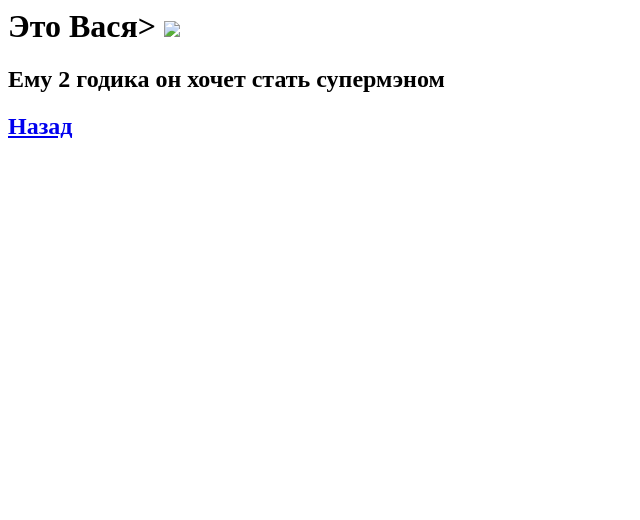
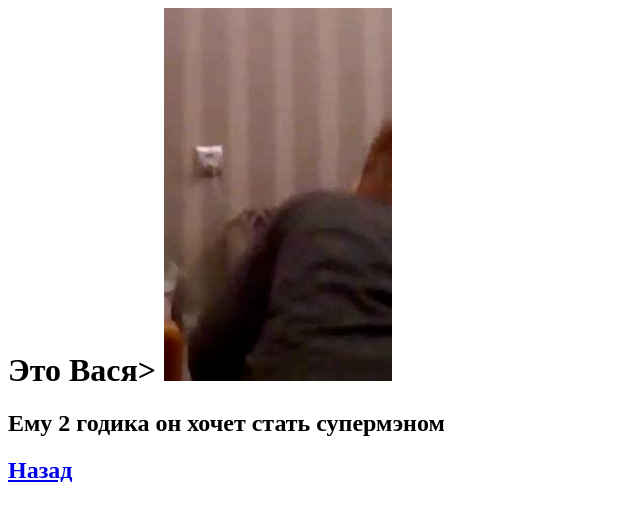
Before and after one commit to Roman26022012/coolchildrendeti, a plain HTML site: page index.html in a window 1280 px wide. Shown: the whole page, without its empty margins (0-640 px from the left). Drawn offline with Linux system fonts and the light colour scheme.

Commit message:
Update index.html

```diff
--- a/index.html
+++ b/index.html
@@ -1,4 +1,4 @@
 <h1>Это Вася>
-<img src="rebenokodin">
+<img src="rebenokodin.png">
 <h2>Ему 2 годика он хочет стать супермэном<h2>
 <a href="https://roman26022012.github.io/coolschildren/">Назад</a>
```
